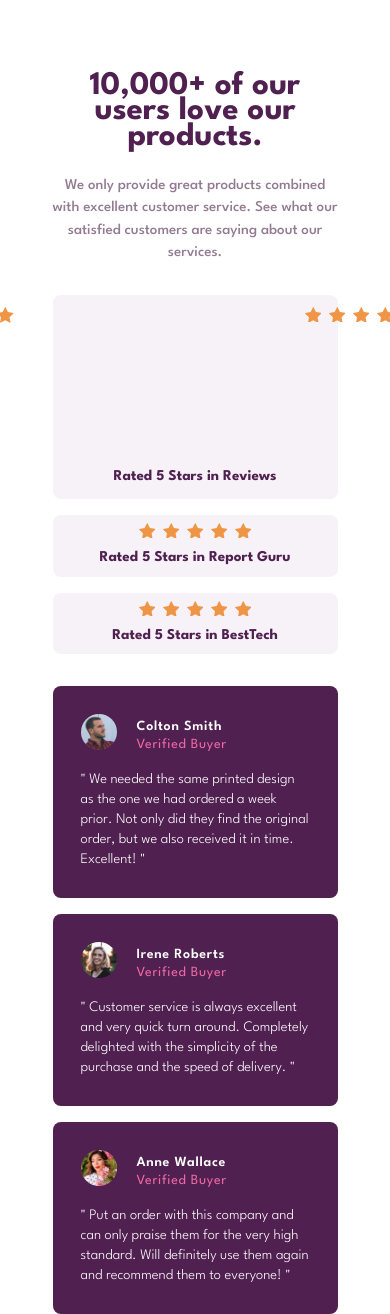
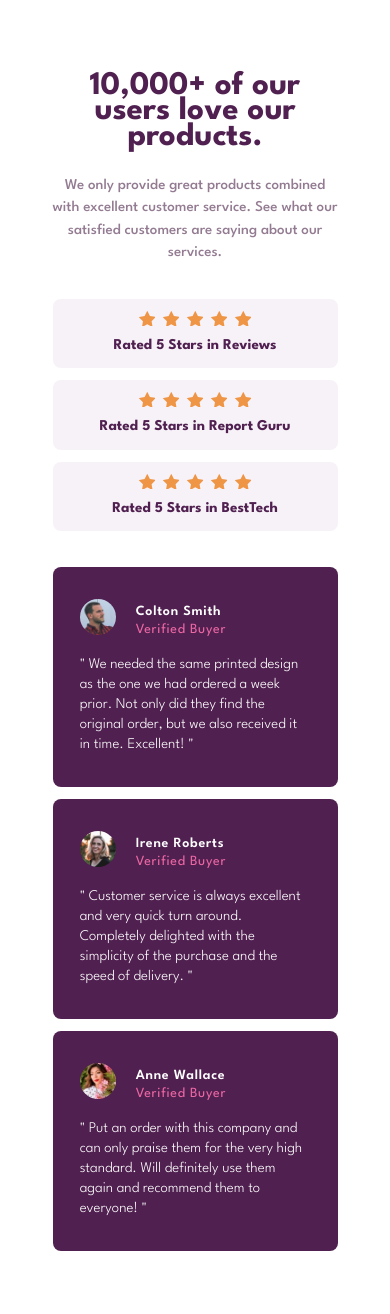
Before and after one commit to shaversj/social-proof-section-master, a React (Vite) app: page / in a window 390 px wide. After the commit the page ends 1251 px from the top, so only its background shows below. Built offline with nearby package versions, Linux system fonts and the light colour scheme.

Commit message:
Mobile layout format changes

```diff
--- a/src/App.jsx
+++ b/src/App.jsx
@@ -7,7 +7,7 @@ function App() {
 
   return (
     <>
-        <main className={"max-w-screen-sm bg-white mx-auto min-h-screen px-5 font-League-Spartan space-y-8 first:pt-[4.6rem]"}>
+        <main className={"max-w-screen-sm bg-white mx-auto min-h-screen px-5 font-League-Spartan space-y-9 first:pt-[4.6rem]"}>
             <div>
                 <h1 className={"text-very-dark-magenta text-[33px] font-bold leading-[1.6rem] text-center"}>10,000+ of our users love our products.</h1>
                 <p className={"pt-6 text-dark-grayish-magenta text-center leading-[1.38rem] text-[15px] font-medium"}>We only provide great products combined with excellent customer service.
@@ -16,10 +16,10 @@ function App() {
 
 
 
-            <div className={"w-full space-y-4"}>
+            <div className={"w-full space-y-3"}>
                 <div className={"bg-light-grayish-magenta space-y-2 py-3 rounded-lg flex flex-col items-center"}>
                     <div className={"flex gap-x-2 justify-center"}>
-                        <svg className={""} xmlns="http://www.w3.org/2000/svg"><path fill="#EF9546" d="M16.539 6.097a.297.297 0 0 0-.24-.202l-5.36-.779L8.542.26a.296.296 0 0 0-.53 0L5.613 5.117l-5.36.779a.297.297 0 0 0-.165.505l3.88 3.78-.917 5.34a.297.297 0 0 0 .43.312l4.795-2.52 4.794 2.52a.296.296 0 0 0 .43-.313l-.916-5.338 3.88-3.782c.08-.08.11-.197.075-.304z"/></svg>
+                        <svg xmlns="http://www.w3.org/2000/svg" width="16" height="15"><path fill="#EF9546" d="M16.539 6.097a.297.297 0 0 0-.24-.202l-5.36-.779L8.542.26a.296.296 0 0 0-.53 0L5.613 5.117l-5.36.779a.297.297 0 0 0-.165.505l3.88 3.78-.917 5.34a.297.297 0 0 0 .43.312l4.795-2.52 4.794 2.52a.296.296 0 0 0 .43-.313l-.916-5.338 3.88-3.782c.08-.08.11-.197.075-.304z"/></svg>
                         <svg xmlns="http://www.w3.org/2000/svg" width="16" height="15"><path fill="#EF9546" d="M16.539 6.097a.297.297 0 0 0-.24-.202l-5.36-.779L8.542.26a.296.296 0 0 0-.53 0L5.613 5.117l-5.36.779a.297.297 0 0 0-.165.505l3.88 3.78-.917 5.34a.297.297 0 0 0 .43.312l4.795-2.52 4.794 2.52a.296.296 0 0 0 .43-.313l-.916-5.338 3.88-3.782c.08-.08.11-.197.075-.304z"/></svg>
                         <svg xmlns="http://www.w3.org/2000/svg" width="16" height="15"><path fill="#EF9546" d="M16.539 6.097a.297.297 0 0 0-.24-.202l-5.36-.779L8.542.26a.296.296 0 0 0-.53 0L5.613 5.117l-5.36.779a.297.297 0 0 0-.165.505l3.88 3.78-.917 5.34a.297.297 0 0 0 .43.312l4.795-2.52 4.794 2.52a.296.296 0 0 0 .43-.313l-.916-5.338 3.88-3.782c.08-.08.11-.197.075-.304z"/></svg>
                         <svg xmlns="http://www.w3.org/2000/svg" width="16" height="15"><path fill="#EF9546" d="M16.539 6.097a.297.297 0 0 0-.24-.202l-5.36-.779L8.542.26a.296.296 0 0 0-.53 0L5.613 5.117l-5.36.779a.297.297 0 0 0-.165.505l3.88 3.78-.917 5.34a.297.297 0 0 0 .43.312l4.795-2.52 4.794 2.52a.296.296 0 0 0 .43-.313l-.916-5.338 3.88-3.782c.08-.08.11-.197.075-.304z"/></svg>
@@ -27,7 +27,7 @@ function App() {
                     </div>
                     <h2 className={"text-very-dark-magenta font-bold text-[15px] text-center"}>Rated 5 Stars in Reviews</h2>
                 </div>
-                <div className={"bg-light-grayish-magenta space-y-2 py-2 rounded-lg"}>
+                <div className={"bg-light-grayish-magenta space-y-2 py-3 rounded-lg"}>
                     <div className={"flex gap-x-2 justify-center"}>
                         <svg xmlns="http://www.w3.org/2000/svg" width="16" height="15"><path fill="#EF9546" d="M16.539 6.097a.297.297 0 0 0-.24-.202l-5.36-.779L8.542.26a.296.296 0 0 0-.53 0L5.613 5.117l-5.36.779a.297.297 0 0 0-.165.505l3.88 3.78-.917 5.34a.297.297 0 0 0 .43.312l4.795-2.52 4.794 2.52a.296.296 0 0 0 .43-.313l-.916-5.338 3.88-3.782c.08-.08.11-.197.075-.304z"/></svg>
                         <svg xmlns="http://www.w3.org/2000/svg" width="16" height="15"><path fill="#EF9546" d="M16.539 6.097a.297.297 0 0 0-.24-.202l-5.36-.779L8.542.26a.296.296 0 0 0-.53 0L5.613 5.117l-5.36.779a.297.297 0 0 0-.165.505l3.88 3.78-.917 5.34a.297.297 0 0 0 .43.312l4.795-2.52 4.794 2.52a.296.296 0 0 0 .43-.313l-.916-5.338 3.88-3.782c.08-.08.11-.197.075-.304z"/></svg>
@@ -37,7 +37,7 @@ function App() {
                     </div>
                     <h2 className={"text-very-dark-magenta font-bold text-[15px] text-center"}>Rated 5 Stars in Report Guru</h2>
                 </div>
-                <div className={"bg-light-grayish-magenta space-y-2 py-2 rounded-lg"}>
+                <div className={"bg-light-grayish-magenta space-y-2 py-3 rounded-lg"}>
                     <div className={"flex gap-x-2 justify-center"}>
                         <svg xmlns="http://www.w3.org/2000/svg" width="16" height="15"><path fill="#EF9546" d="M16.539 6.097a.297.297 0 0 0-.24-.202l-5.36-.779L8.542.26a.296.296 0 0 0-.53 0L5.613 5.117l-5.36.779a.297.297 0 0 0-.165.505l3.88 3.78-.917 5.34a.297.297 0 0 0 .43.312l4.795-2.52 4.794 2.52a.296.296 0 0 0 .43-.313l-.916-5.338 3.88-3.782c.08-.08.11-.197.075-.304z"/></svg>
                         <svg xmlns="http://www.w3.org/2000/svg" width="16" height="15"><path fill="#EF9546" d="M16.539 6.097a.297.297 0 0 0-.24-.202l-5.36-.779L8.542.26a.296.296 0 0 0-.53 0L5.613 5.117l-5.36.779a.297.297 0 0 0-.165.505l3.88 3.78-.917 5.34a.297.297 0 0 0 .43.312l4.795-2.52 4.794 2.52a.296.296 0 0 0 .43-.313l-.916-5.338 3.88-3.782c.08-.08.11-.197.075-.304z"/></svg>
@@ -49,20 +49,20 @@ function App() {
                 </div>
             </div>
 
-            <div className={"space-y-4"}>
-                <div className={"bg-very-dark-magenta p-7 space-y-5 rounded-lg"}>
+            <div className={"space-y-3"}>
+                <div className={"bg-very-dark-magenta px-[1.7rem] py-8 space-y-5 rounded-lg"}>
                     <div className={"flex items-center space-x-5"}>
                         <div className={""}>
                             <img className={"rounded-full w-[36px] h-[36px]"} src={coltonProfile} alt={""} />
                         </div>
                         <div className={""}>
-                            <span className={"text-custom-white text-sm font-semibold tracking-wider"}>Colton Smith</span>
+                            <span className={"text-white text-sm font-semibold tracking-wider"}>Colton Smith</span>
                             <span className={"text-soft-pink text-sm leading-[.7rem] block tracking-wider"}>Verified Buyer</span>
                         </div>
 
                     </div>
 
-                    <p className={"text-custom-white text-[14.5px] font-thin leading-5"}>
+                    <p className={"text-white text-[14.8px] font-thin leading-5"}>
                         " We needed the same printed design as the one we had ordered a week prior.
                         Not only did they find the original order, but we also received it in time.
                         Excellent! "
@@ -70,38 +70,38 @@ function App() {
 
                 </div>
 
-                <div className={"bg-very-dark-magenta p-7 space-y-5 rounded-lg"}>
+                <div className={"bg-very-dark-magenta px-[1.7rem] py-8 space-y-5 rounded-lg"}>
                     <div className={"flex items-center space-x-5"}>
                         <div className={""}>
                             <img className={"rounded-full w-[36px] h-[36px]"} src={ireneProfile} alt={""} />
                         </div>
                         <div className={""}>
-                            <span className={"text-custom-white text-sm font-semibold tracking-wider"}>Irene Roberts</span>
+                            <span className={"text-white text-sm font-semibold tracking-wider"}>Irene Roberts</span>
                             <span className={"text-soft-pink text-sm leading-[.7rem] block tracking-wider"}>Verified Buyer</span>
                         </div>
 
                     </div>
 
-                    <p className={"text-custom-white text-[14.5px] font-thin leading-5"}>
+                    <p className={"text-white text-[14.8px] font-thin leading-5"}>
                         " Customer service is always excellent and very quick turn around. Completely
                         delighted with the simplicity of the purchase and the speed of delivery. "
                     </p>
 
                 </div>
 
-                <div className={"bg-very-dark-magenta p-7 space-y-5 rounded-lg"}>
+                <div className={"bg-very-dark-magenta px-[1.7rem] py-8 space-y-5 rounded-lg"}>
                     <div className={"flex items-center space-x-5"}>
                         <div className={""}>
                             <img className={"rounded-full w-[36px] h-[36px]"} src={anneProfile} alt={""} />
                         </div>
                         <div className={""}>
-                            <span className={"text-custom-white text-sm font-semibold tracking-wider"}>Anne Wallace</span>
+                            <span className={"text-white text-sm font-semibold tracking-wider"}>Anne Wallace</span>
                             <span className={"text-soft-pink text-sm leading-[.7rem] block tracking-wider"}>Verified Buyer</span>
                         </div>
 
                     </div>
 
-                    <p className={"text-custom-white text-[14.5px] font-thin leading-5"}>
+                    <p className={"text-white text-[14.8px] font-thin leading-5"}>
                         " Put an order with this company and can only praise them for the very high
                         standard. Will definitely use them again and recommend them to everyone! "
                     </p>
```
